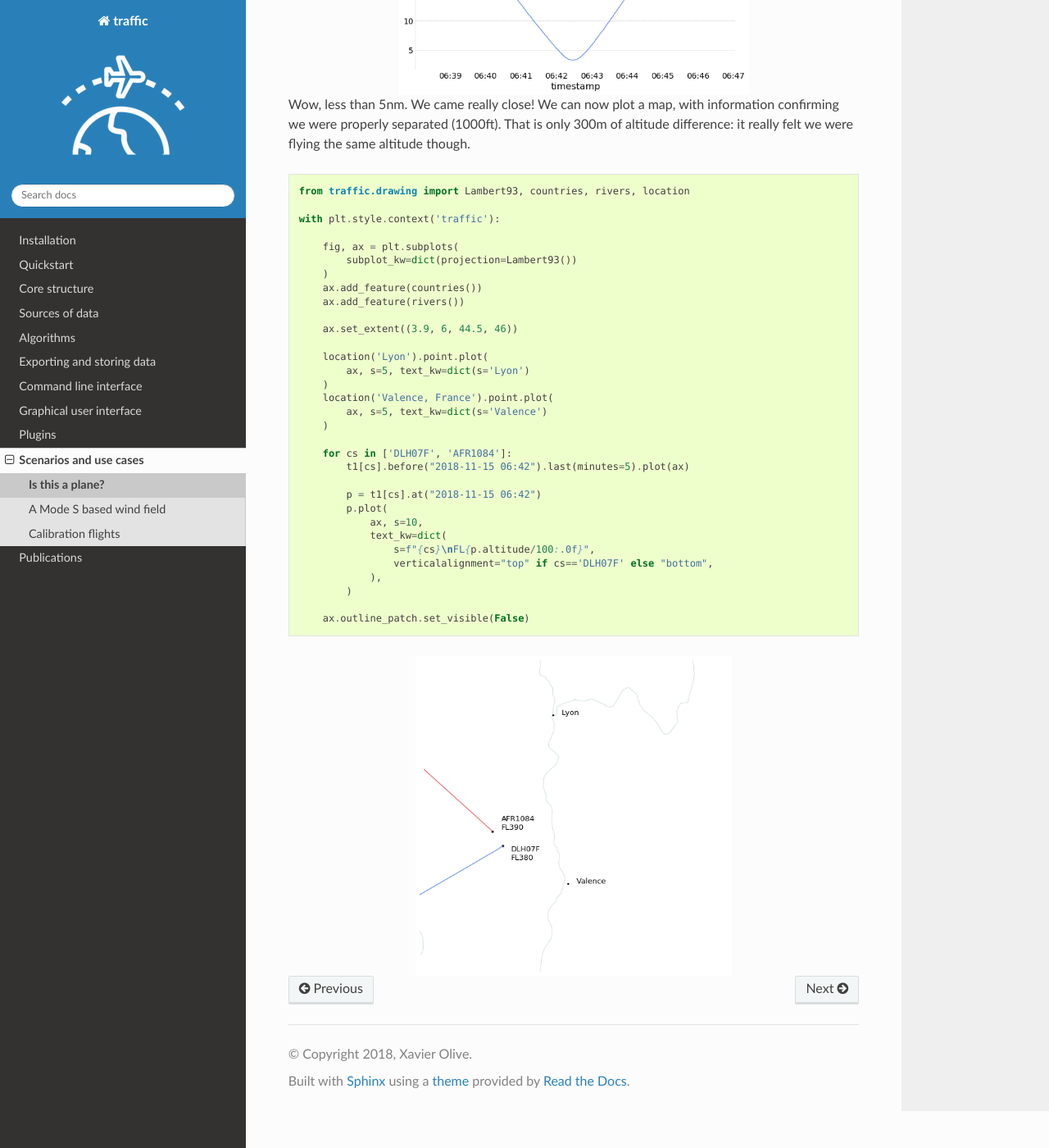
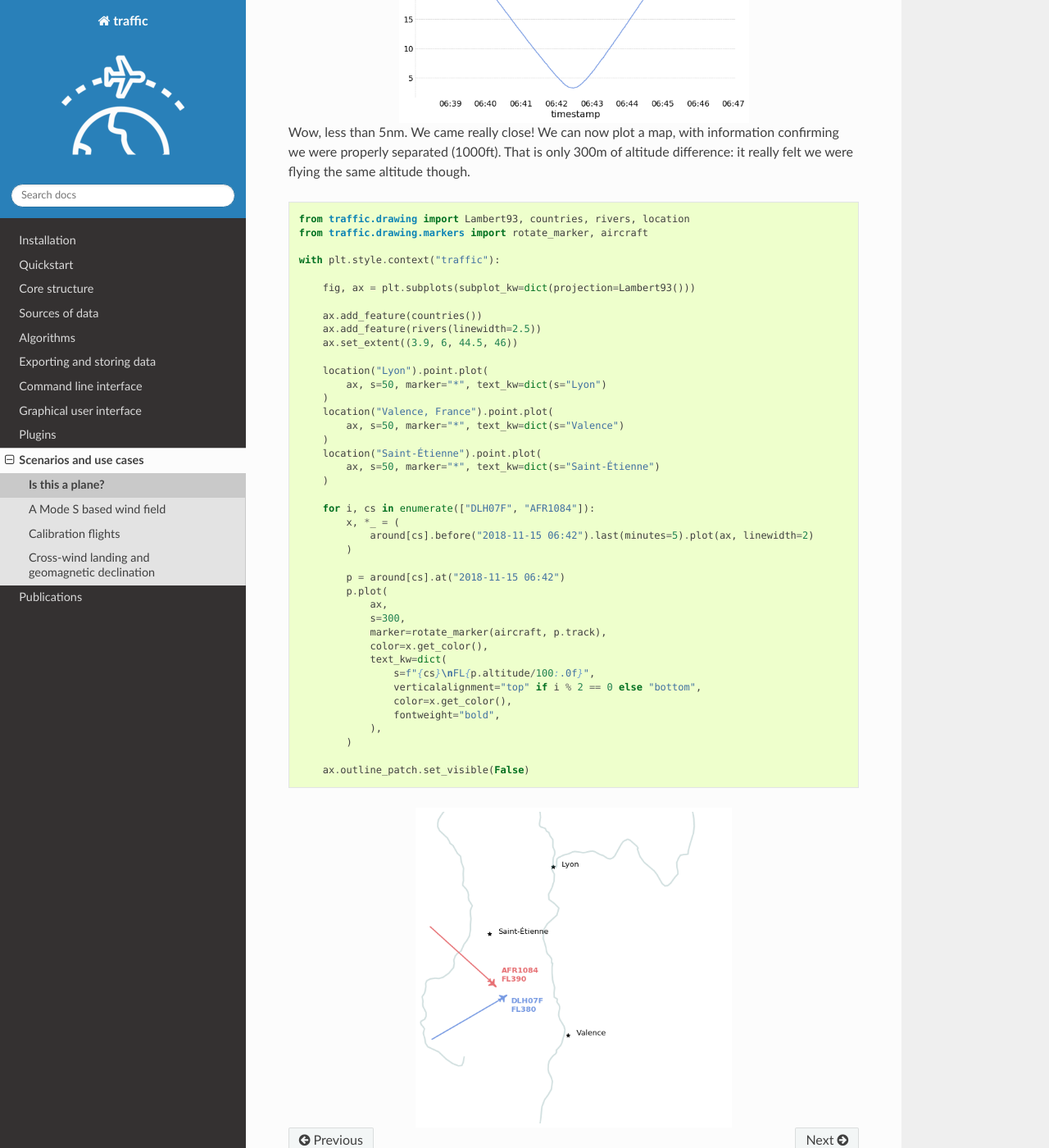
Before and after one commit to xoolive/traffic, a Sphinx documentation site: the page built from docs/scenarios/is_this_a_plane.rst, in a window 1280 px wide and 1400 px high, scrolled down 2811 px. Shown: the whole window at 82% size. Built offline with Sphinx 7.4.7 and the Read the Docs theme 2.0.0, drawn with Linux system fonts in a browser that asks for light colours; pages that are not in the unit, such as notebooks, are missing from menus; a script that is not in the unit is left out; comment, search, counter and statistics services are not loaded.

Commit message:
geomagnetic declination

```diff
--- a/docs/scenarios.rst
+++ b/docs/scenarios.rst
@@ -7,3 +7,4 @@ Scenarios and use cases
     scenarios/is_this_a_plane
     scenarios/windfield
     scenarios/calibration
+    scenarios/geomagnetic_declination
--- a/docs/scenarios/is_this_a_plane.rst
+++ b/docs/scenarios/is_this_a_plane.rst
@@ -164,7 +164,9 @@ Tunis). Let's plot their lateral distance vs. time.
     import matplotlib.pyplot as plt
 
     with plt.style.context('traffic'):
+
         fig, ax = plt.subplots(figsize=(10, 7))
+
         flight.distance(around['AFR1084']).plot(
             ax=ax, x='timestamp', y='d_horz',
             label="Lateral distance between aircraft (in nm)"
@@ -187,42 +189,47 @@ altitude though.
 
 
     from traffic.drawing import Lambert93, countries, rivers, location
+    from traffic.drawing.markers import rotate_marker, aircraft
 
-    with plt.style.context('traffic'):
+    with plt.style.context("traffic"):
 
-        fig, ax = plt.subplots(
-            subplot_kw=dict(projection=Lambert93())
-        )
+        fig, ax = plt.subplots(subplot_kw=dict(projection=Lambert93()))
+
         ax.add_feature(countries())
-        ax.add_feature(rivers())
-
+        ax.add_feature(rivers(linewidth=2.5))
         ax.set_extent((3.9, 6, 44.5, 46))
 
-        location('Lyon').point.plot(
-            ax, s=5, text_kw=dict(s='Lyon')
+        location("Lyon").point.plot(
+            ax, s=50, marker="*", text_kw=dict(s="Lyon")
         )
-        location('Valence, France').point.plot(
-            ax, s=5, text_kw=dict(s='Valence')
+        location("Valence, France").point.plot(
+            ax, s=50, marker="*", text_kw=dict(s="Valence")
+        )
+        location("Saint-Étienne").point.plot(
+            ax, s=50, marker="*", text_kw=dict(s="Saint-Étienne")
         )
 
-        for cs in ['DLH07F', 'AFR1084']:
-            t1[cs].before("2018-11-15 06:42").last(minutes=5).plot(ax)
+        for i, cs in enumerate(["DLH07F", "AFR1084"]):
+            x, *_ = (
+                around[cs].before("2018-11-15 06:42").last(minutes=5).plot(ax, linewidth=2)
+            )
 
-            p = t1[cs].at("2018-11-15 06:42")
+            p = around[cs].at("2018-11-15 06:42")
             p.plot(
-                ax, s=10,
+                ax,
+                s=300,
+                marker=rotate_marker(aircraft, p.track),
+                color=x.get_color(),
                 text_kw=dict(
                     s=f"{cs}\nFL{p.altitude/100:.0f}",
-                    verticalalignment="top" if cs=='DLH07F' else "bottom",
+                    verticalalignment="top" if i % 2 == 0 else "bottom",
+                    color=x.get_color(),
+                    fontweight="bold",
                 ),
             )
 
         ax.outline_patch.set_visible(False)
 
-
-
-
-
 .. image:: images/aircraft_map.png
    :scale: 70%
    :alt: Situational map
```
Also changed, not shown: docs/scenarios/geomagnetic_declination.rst (added, +165 -0 lines), docs/scenarios/images/aircraft_map.png, docs/scenarios/images/magnetic_delta.png (added), docs/scenarios/images/magnetic_map.png (added).
